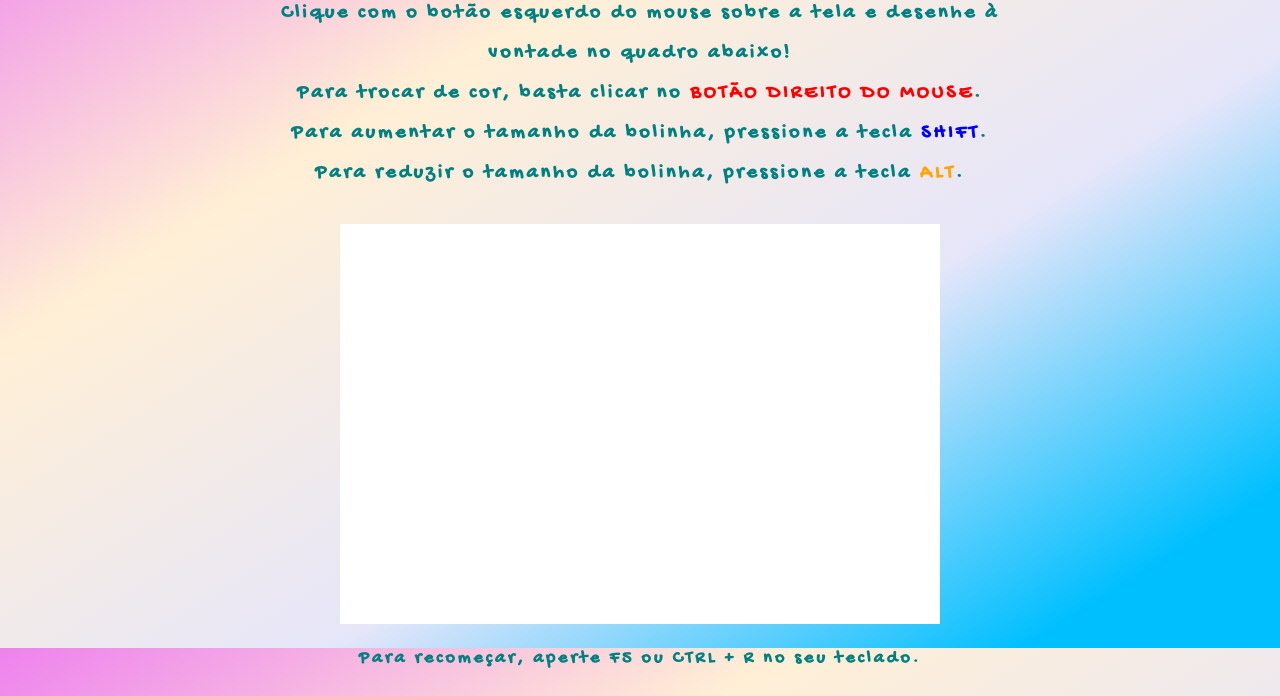
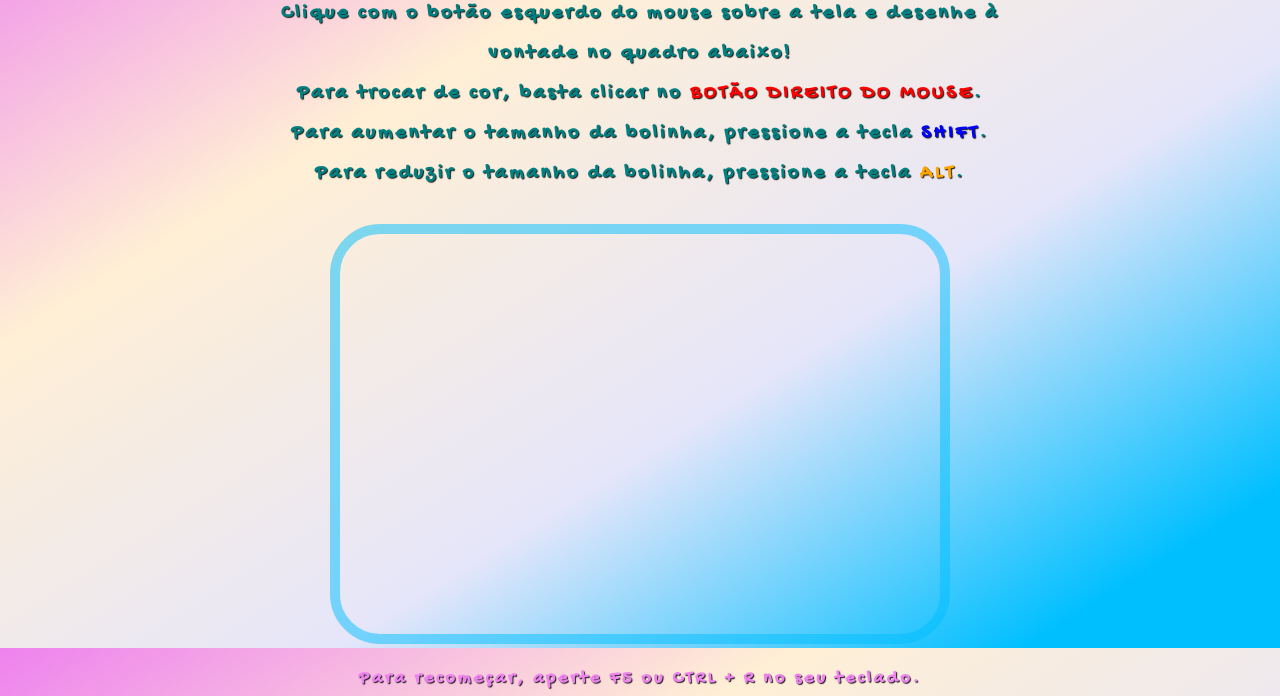
Before and after one commit to annereginatto/Let-s-Draw-, a plain HTML site: page index.html in a window 1280 px wide. Shown: the part 152-848 px from the top of the page. Drawn offline with Linux system fonts and the light colour scheme.

Commit message:
Styling the page

```diff
--- a/script.js
+++ b/script.js
@@ -1,7 +1,7 @@
 var screen = document.querySelector("canvas");
 var brush = screen.getContext("2d");
 
-brush.fillStyle = "white";
+brush.fillStyle = "transparent";
 brush.fillRect(0, 0, 600, 400);
 
 var radius = 10;
--- a/style.css
+++ b/style.css
@@ -15,7 +15,7 @@ body {
 }
 
 h1 {
-    color: lightseagreen;
+    color: #EE82EE;
     text-shadow: 2px 2px 1px #1c1c1c;
     font-family: 'Sacramento', cursive;
     font-size: 80px;
@@ -29,7 +29,7 @@ h1 {
 h1:hover {
     transform: scale(1.1);
     transition-duration: 1s;
-    color: #EE82EE;
+    color: #00BFFF;
 }
 
 h3 {
@@ -42,22 +42,40 @@ h3 {
     max-width: 800px;
     width: 100%;
     margin: 0 auto 30px;
+    text-shadow: 1px 1px 1px #1c1c1c;
 }
 
-h3:hover, h4:hover {
+h3:hover {
+    color: #00BFFF;
     transform: scale(1.05);
     transition-duration: 1s;
+}
+
+canvas {
+  border: 10px solid rgba(0, 191, 255, 0.5);
+  border-radius: 50px;
+}
+
+canvas:hover {
+  border: 10px solid rgba(238, 130, 238, 0.5);
 }
 
 h4 {
     cursor: default;
     font-family: 'Gochi Hand', cursive;
-    color: teal;
+    color: #EE82EE;
     letter-spacing: 3px;
     font-size: 18px;
     max-width: 700px;
     width: 100%;
     margin: 20px auto 30px;
+    text-shadow: 1px 1px 1px #1c1c1c;
+}
+
+h4:hover {
+  color: #00BFFF;
+  transform: scale(1.05);
+  transition-duration: 1s;
 }
 
 footer p {
@@ -112,5 +130,5 @@ footer p {
 
   /* Handle on hover */
 ::-webkit-scrollbar-thumb:hover {
-    background: teal;
+    background: #00BFFF;
   }
```
